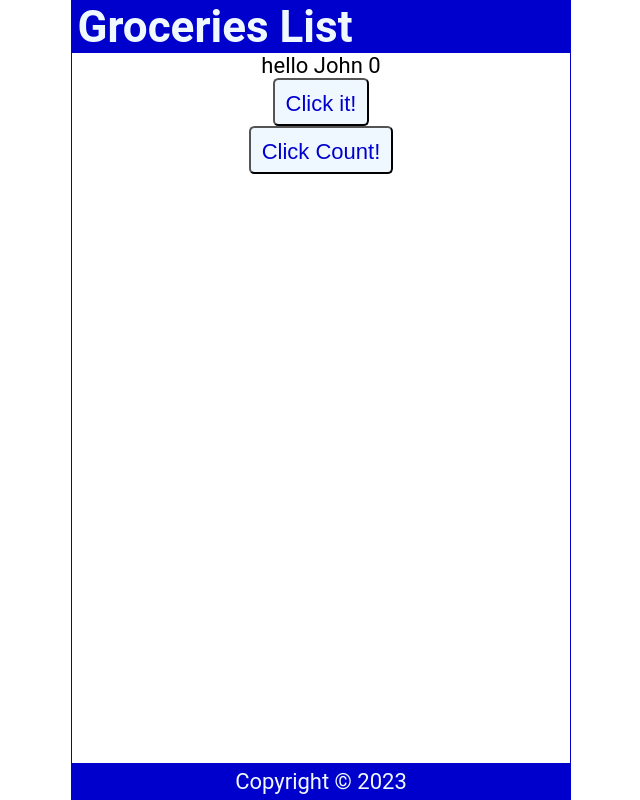
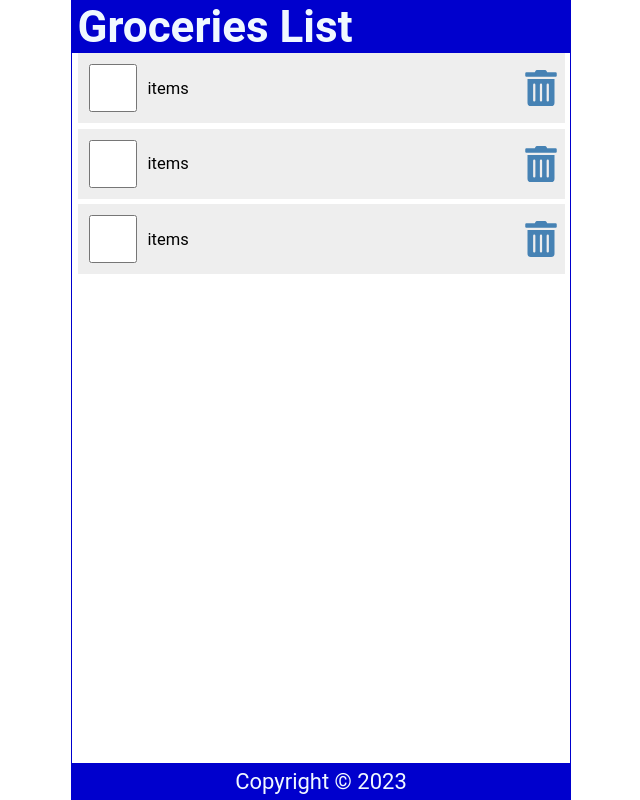
Before and after one commit to dngoyb/shopping-list, a React (Vite) app: page / in a window 1280 px wide. Shown: the whole page, without its empty margins (319-959 px from the left). Built offline with nearby package versions, Linux system fonts and the light colour scheme.

Commit message:
Showing list on page from an array

```diff
--- a/package.json
+++ b/package.json
@@ -11,7 +11,8 @@
   },
   "dependencies": {
     "react": "^18.2.0",
-    "react-dom": "^18.2.0"
+    "react-dom": "^18.2.0",
+    "react-icons": "^4.8.0"
   },
   "devDependencies": {
     "@types/react": "^18.0.28",
--- a/src/Content.jsx
+++ b/src/Content.jsx
@@ -1,25 +1,46 @@
 import { useState } from 'react';
+import { FaTrashAlt } from 'react-icons/fa';
 
 const Content = () => {
-	const [name, setName] = useState('John');
-	const [count, setCount] = useState(0);
+	const [items, setItems] = useState([
+		{
+			id: 1,
+			checked: false,
+			item: 'Item 1',
+		},
+		{
+			id: 2,
+			checked: false,
+			item: 'Item 2',
+		},
+		{
+			id: 3,
+			checked: false,
+			item: 'Item 3',
+		},
+	]);
 
-	const handleClick = () => {
-		const names = ['Ngoy', 'Banza', 'Malkia'];
-		const int = Math.floor(Math.random() * names.length);
-		setName(names[int]);
-	};
-
-	const handleCount = () => {
-		setCount(count + 1);
+	const handleCheck = (id) => {
+		const listItems = items.map((item) =>
+			item.id === id ? { ...item, checked: !item.checked } : item
+		);
+		setItems(listItems);
 	};
 	return (
 		<main>
-			<p>
-				hello {name} {count}
-			</p>
-			<button onClick={handleClick}>Click it!</button>
-			<button onClick={handleCount}>Click Count!</button>
+			<ul>
+				{items.map(({ id, checked, items }) => (
+					<li className='item' key={id}>
+						<input
+							type='checkbox'
+							checked={checked}
+							onChange={() => handleCheck(id)}
+						/>
+						<label htmlFor=''>items</label>
+						<FaTrashAlt role='button' tabIndex='0' />
+					</li>
+				))}
+			</ul>
 		</main>
 	);
 };
```
Also changed, not shown: 1 other file (tests, documents, lock files or other folders).
